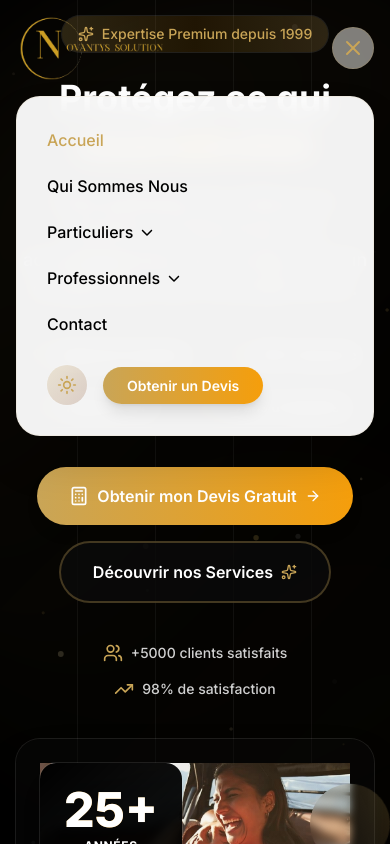
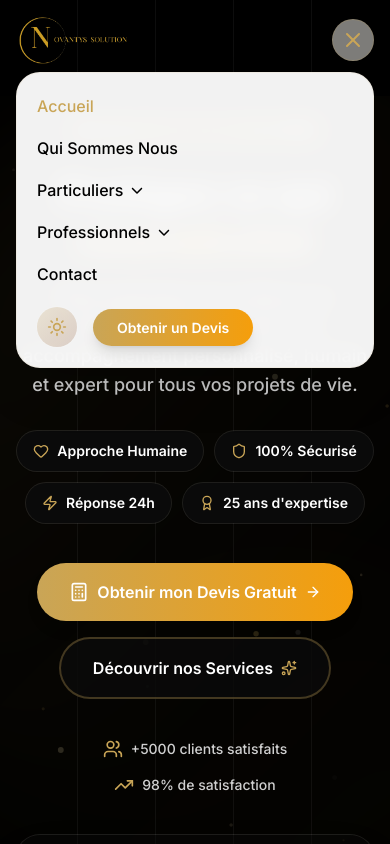
Before and after one commit to agencybenweb/Novantys, a Next.js app: page / in a window 390 px wide. Both pictures are taken after a click on the button 353 px from the left and 47 px from the top of the page. Shown: the top 844 px of the page. Built offline with nearby package versions, Linux system fonts and the light colour scheme.

Commit message:
Fix mobile header: restore spacer h-24, adjust bubble to top-2, reduce mobile logo size

```diff
--- a/components/Header/index.tsx
+++ b/components/Header/index.tsx
@@ -63,7 +63,7 @@ const Header = () => {
     <>
       <header
         className={`fixed z-99999 transition-all duration-500 ease-in-out ${stickyMenu
-            ? "left-1/2 -translate-x-1/2 top-6 w-[95%] md:w-[90%] xl:w-[1200px] rounded-full border border-white/20 bg-beigeluxe/80 shadow-lg backdrop-blur-xl dark:bg-black/80 dark:border-white/10"
+            ? "left-1/2 -translate-x-1/2 top-2 xl:top-6 w-[95%] md:w-[90%] xl:w-[1200px] rounded-full border border-white/20 bg-beigeluxe/80 shadow-lg backdrop-blur-xl dark:bg-black/80 dark:border-white/10"
             : "left-0 top-0 w-full bg-transparent py-4 text-beigetext shadow-none"
           } ${isVisible ? "translate-y-0 opacity-100" : "-translate-y-[150%] opacity-0"} ${!stickyMenu && "py-4 md:py-6"
           }`}
@@ -79,9 +79,9 @@ const Header = () => {
                 <Image
                   src="/assets/images/logo-dor-removebg-preview.png"
                   alt="Novantys Solutions Logo"
-                  width={220}
-                  height={70}
-                  className="h-auto w-auto max-h-16"
+                  width={250}
+                  height={80}
+                  className="h-auto w-auto max-h-12 xl:max-h-20"
                   priority
                 />
               </motion.div>
@@ -104,11 +104,11 @@ const Header = () => {
           {/* Nav Menu Start */}
           <div
             className={`invisible h-0 w-full items-center justify-between xl:visible xl:flex xl:h-auto xl:w-full ${navigationOpen &&
-              "navbar !visible mt-4 h-auto max-h-[85vh] overflow-y-auto rounded-3xl bg-white/95 backdrop-blur-md border border-primary/10 p-7.5 shadow-2xl xl:h-auto xl:p-0 xl:border-none xl:shadow-none xl:bg-transparent"
+              "navbar !visible mt-2 h-auto max-h-[85vh] overflow-y-auto rounded-3xl bg-white/95 backdrop-blur-md border border-primary/10 p-5 shadow-2xl xl:h-auto xl:p-0 xl:border-none xl:shadow-none xl:bg-transparent"
               }`}
           >
             <nav>
-              <ul className="flex flex-col gap-5 xl:flex-row xl:items-center xl:gap-8">
+              <ul className="flex flex-col gap-4 xl:flex-row xl:items-center xl:gap-8">
                 {menuData.map((menuItem, key) => (
                   <li key={key} className={menuItem.submenu && "group relative"}>
                     {menuItem.submenu ? (
@@ -159,7 +159,7 @@ const Header = () => {
               </ul>
             </nav>
 
-            <div className="mt-7 flex items-center gap-4 xl:mt-0">
+            <div className="mt-5 flex items-center gap-4 xl:mt-0">
               {/* Premium Theme Toggler */}
               <motion.button
                 aria-label="theme toggler"
@@ -191,7 +191,8 @@ const Header = () => {
           </div>
         </div>
       </header>
-      {/* Spacer removed as the hero padding is now managed dynamically, or add back if needed but smaller */}
+      {/* Spacer to prevent content overlap on mobile - Restored and adjusted */}
+      <div className="h-24 xl:hidden" />
     </>
   );
 };
```
